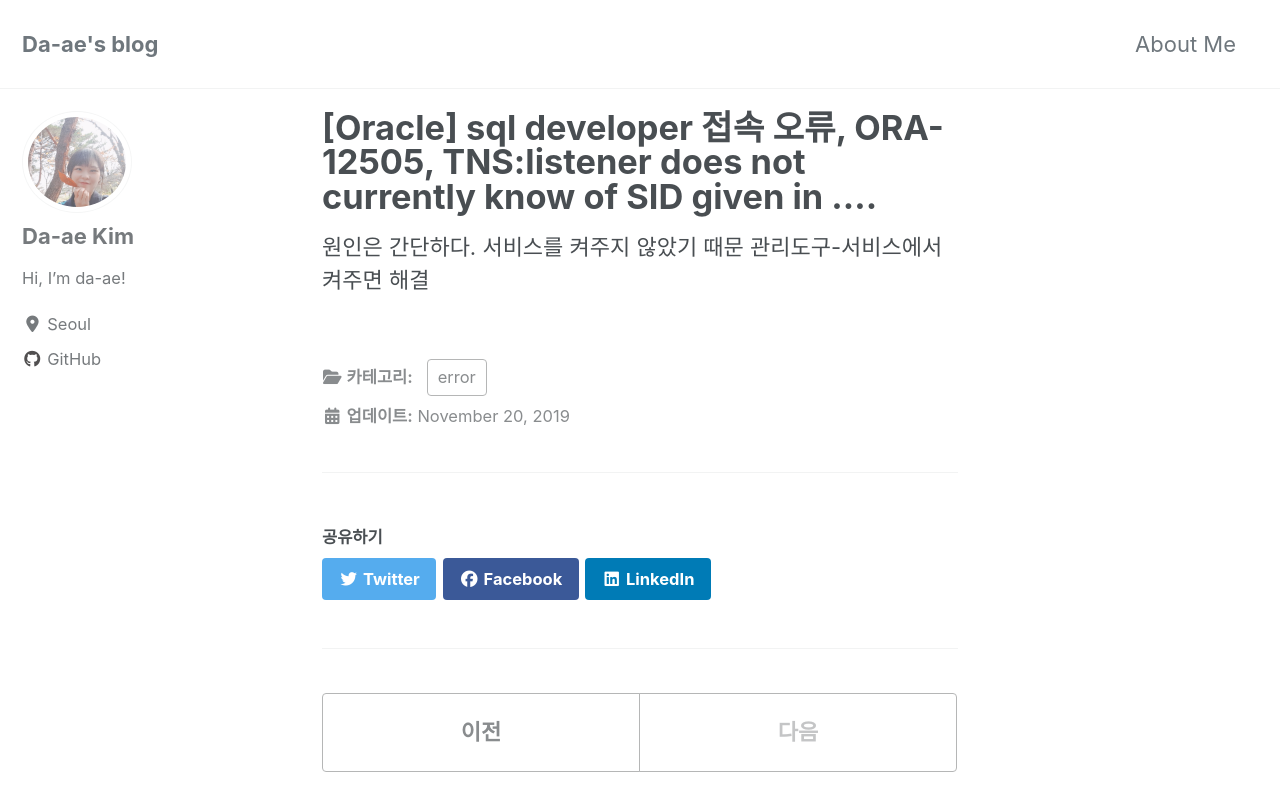
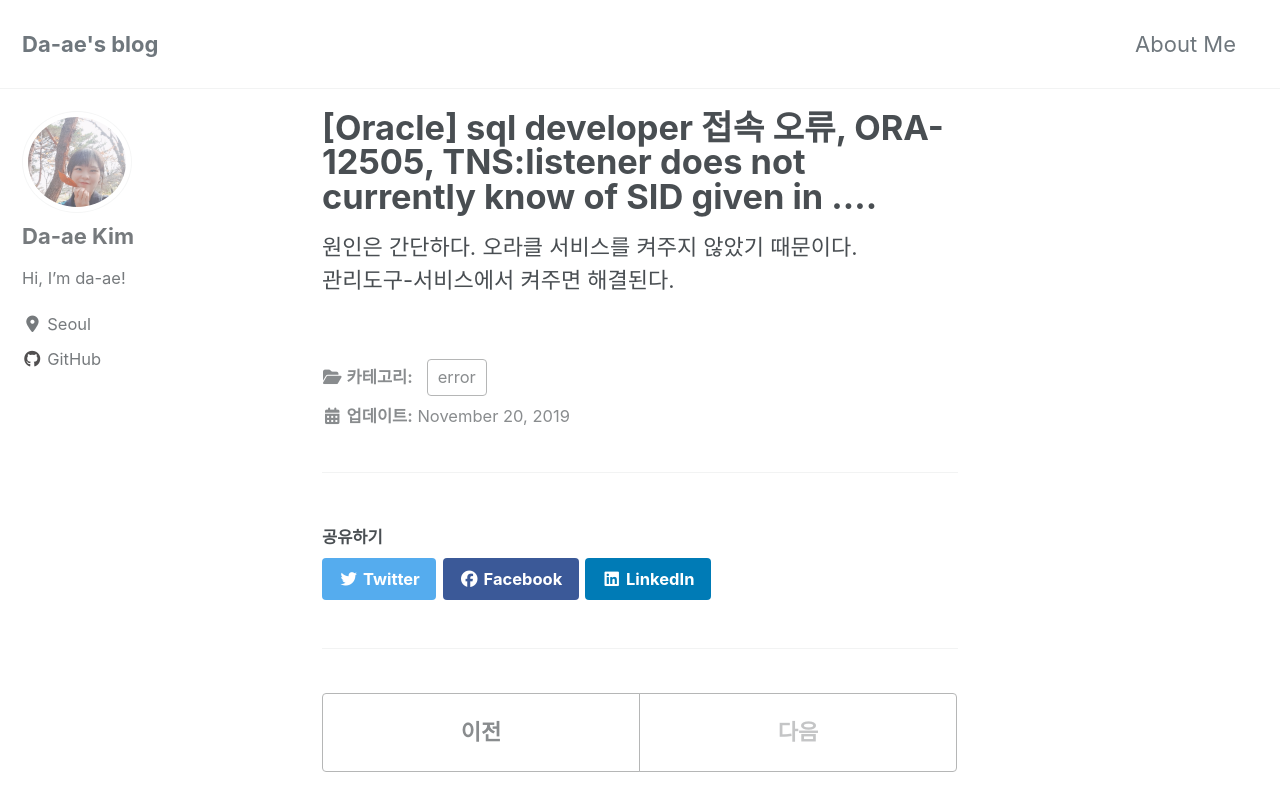
Before and after one commit to magiccircle03/magiccircle03.github.io, a Jekyll site: the page built from _posts/2019-11-20-error-ORA-12505.md, in a window 1280 px wide and 900 px high. Shown: the top 811 px of the window. Built offline with Jekyll 4.4.1, drawn with Linux system fonts in a browser that asks for light colours; cached includes are drawn as plain includes; nearby versions of some CDN libraries.

Commit message:
Update 2019-11-20-error-ORA-12505.md

```diff
--- a/_posts/2019-11-20-error-ORA-12505.md
+++ b/_posts/2019-11-20-error-ORA-12505.md
@@ -3,5 +3,5 @@
 date: 2019-11-20
 categories: error
 ---
-원인은 간단하다. 서비스를 켜주지 않았기 때문
-관리도구-서비스에서 켜주면 해결
+원인은 간단하다. 오라클 서비스를 켜주지 않았기 때문이다.
+관리도구-서비스에서 켜주면 해결된다.
```
